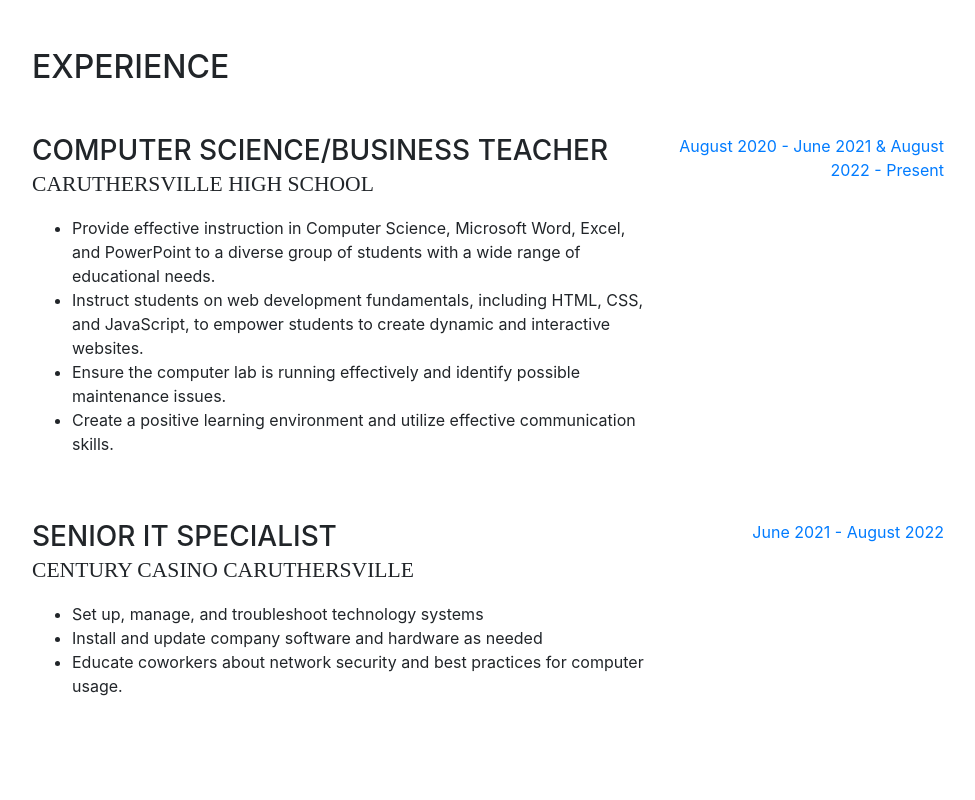
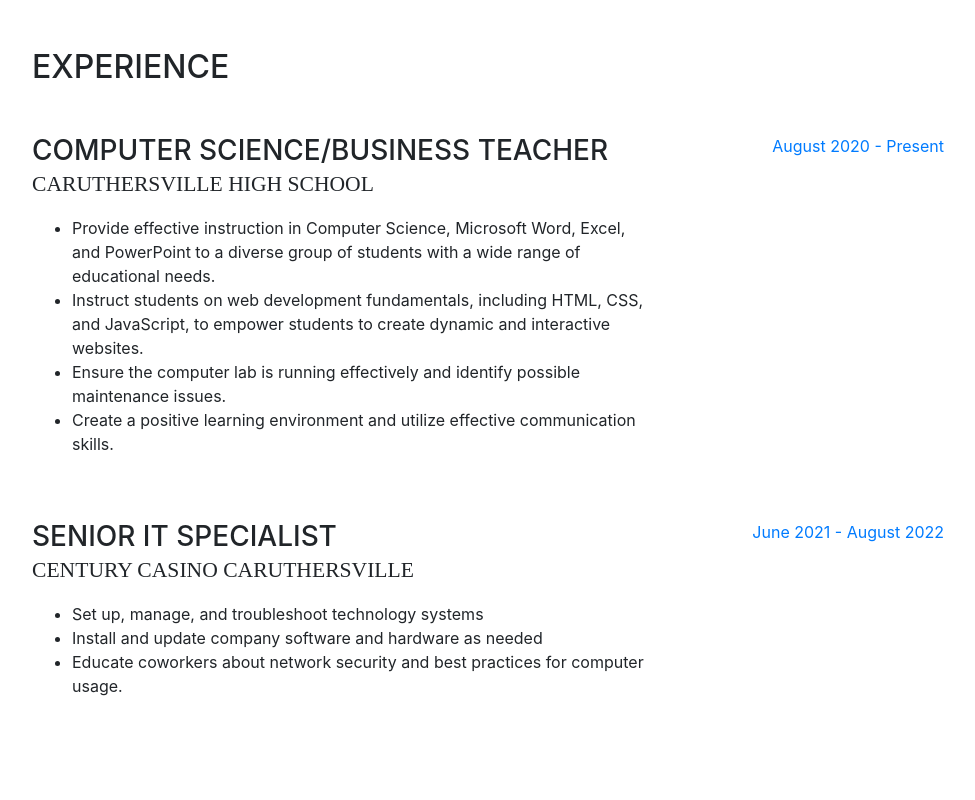
Before and after one commit to mik3ymikes/mike_henley, a website with bundled scripts: page index.html in a window 1280 px wide. Shown: the part 800-1600 px from the top of the page, without its empty margins (288-1263 px from the left). Built offline with nearby package versions, Linux system fonts and the light colour scheme; a web font is replaced by a local one.

Commit message:
looking better

```diff
--- a/index.html
+++ b/index.html
@@ -120,7 +120,7 @@
               </ul>
             </div>
             <div class="resume-date text-md-right">
-              <span class="text-primary">August 2020 - June 2021  & August 2022 - Present</span>
+              <span class="text-primary">August 2020 - Present</span>
             </div>
           </div>
 
@@ -254,6 +254,7 @@
               or view them, utilizing the zip code associated with their account.</li>
             <li>Register for events, access attendee lists, and engage in post functionalities with others.</li>
           </ul>
+          <p>Note- Events and Alerts are Zipcode specific. When creating an account use 63857 if wishing to see events and alerts previously created! </p>
         </div>
       </section>
 
```
